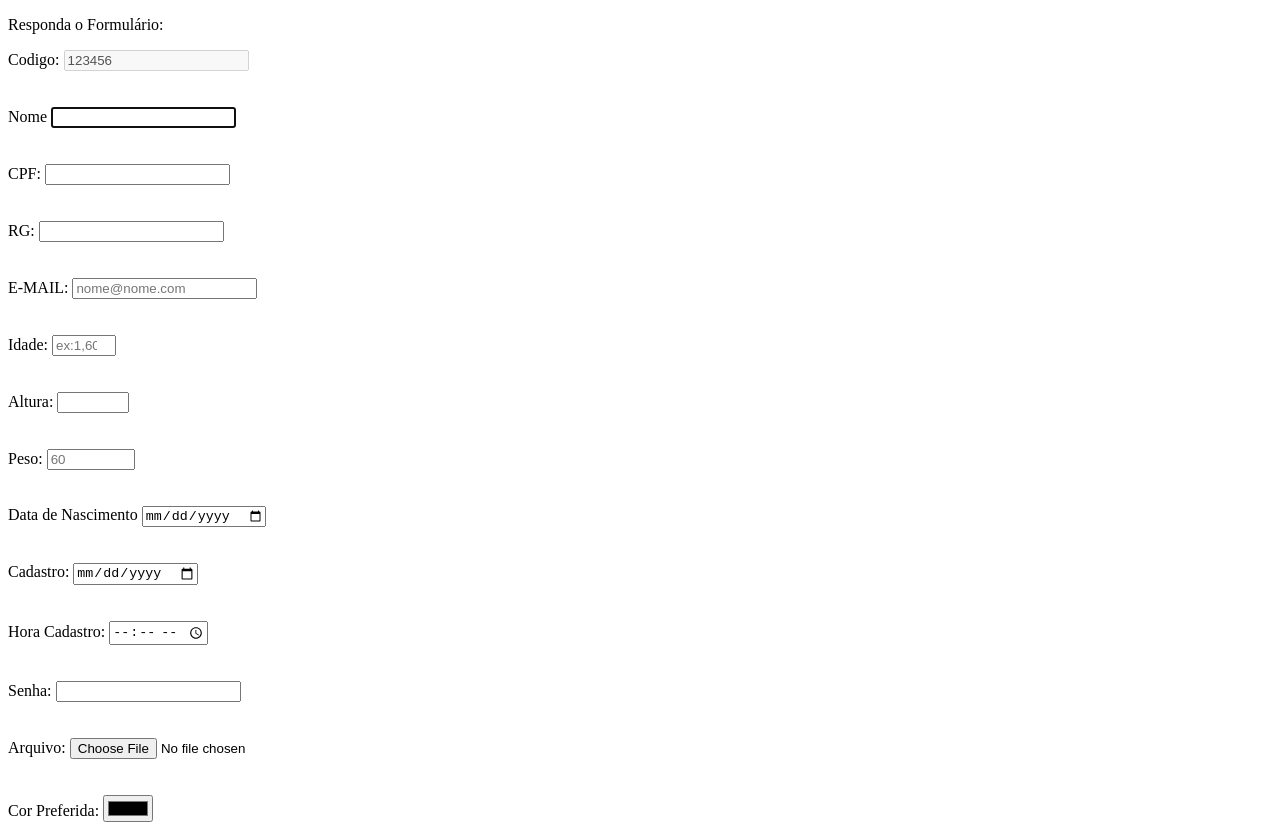
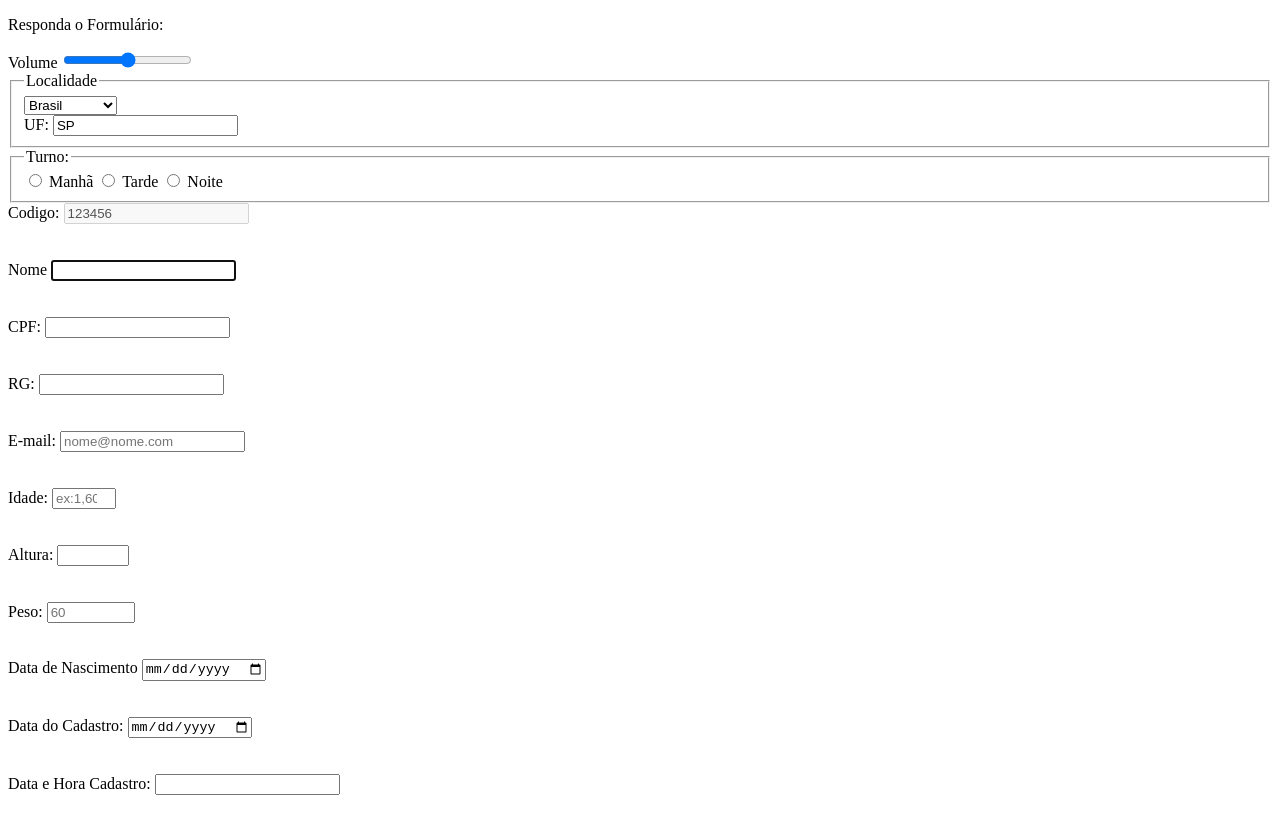
Before and after one commit to BarbaraUchoa/Formul-rios, a plain HTML site: page index.html in a window 1280 px wide. Shown: the top 825 px of the page. Drawn offline with Linux system fonts and the light colour scheme.

Commit message:
feat:Criando formulários com abreviações

```diff
--- a/index.html
+++ b/index.html
@@ -11,6 +11,53 @@
     <p>Responda o Formulário:</p>
 
         <form action="">
+
+
+            <div class="controle-form">
+                <label for="volume">Volume</label>
+                <input type="range" id="volume" min="0" max="100" step="10">
+            </div>
+
+            <fieldset>
+                <legend>Localidade</legend>
+
+                <select id="País">
+                    <option value="0">Brasil</option>
+                    <option value="1">Argentina</option>
+                    <option value="2">Afeganistão</option>
+                    <option value="3">Canadá</option>
+                        <legend>Localidade</legend>
+                    <datalist id="uf">
+                        <option value="AP">Amapá</option>
+                        <option value="CE">Ceará</option>
+                        <option value="SP">São Paulo</option>
+                        <option value="TO">Tocantins</option>
+
+                    </datalist>
+                </select>
+
+                <div class="controle-form">
+                    <label for="selectUF">UF:</label>
+                    <input list="uf" value="SP"id="selectUF">
+                </div>
+
+            </fieldset>
+
+            <fieldset>
+                <legend>Turno:</legend>
+
+                <div class="controle-form">
+
+                    <input type="radio" name="turno" id="manha">
+                    <label for="manha">Manhã</label>
+
+                    <input type="radio" name="turno" id="tarde">
+                    <label for="tarde" id="tarde">Tarde</label>
+
+                    <input type="radio" name="turno" id="noite">
+                    <label for="noite" id="noite">Noite</label>
+                </div>
+            </fieldset>
 
             <div class="controle-form">
                 <label for="codigo">Codigo:</label>
@@ -33,7 +80,7 @@
             </div><br><br>
 
             <div class="controle-form">
-                <label for="email">E-MAIL:</label>
+                <label for="email">E-mail:</label>
                 <input type="email" id="email" required autocomplete="email" placeholder="nome@nome.com">
             </div><br><br>
 
@@ -59,8 +106,14 @@
             </div><br><br>
 
             <div class="controle-form">
-                <label for="cadastro">Cadastro:</label>
-                <input type="date" id="cadastro" >
+                <label for="dataCadastro"> Data do Cadastro:</label>
+                <input type="date" id="dataCdastro" >
+            </div><br><br>
+
+
+            <div class="controle-form">
+                <label for="dataHoraCadastro"> Data e Hora Cadastro:</label>
+                <input type="dataHoraCadastro" id="dataHoraCadastro" >
             </div><br><br>
 
             <div class="controle-form">
@@ -68,8 +121,9 @@
                 <input type="time" id="idade" >
             </div><br><br>
 
+
             <div class="controle-form">
-                <label for="novaSenha">Senha:</label>
+                 <label for="novaSenha">Senha:</label>
                 <input type="password" id="novaSenha" >
             </div><br><br>
             <div class="controle">
@@ -92,6 +146,7 @@
             <button type="desabled">Desabilitado</button>
 
         </form>
+
 </body>
     <p>Obrigada pelas respostas!</p>
 </html>
--- a/style.css
+++ b/style.css
@@ -1,3 +1,8 @@
+* {
+    box-sizing: border-box;
+}
+
+
 button[type="submit"] {
     background-color: #34cc8b;
     border: none;
@@ -43,15 +48,15 @@ button[type="reset"]:active{
     box-shadow: inset 4px 4px 4px #444;
 
 }
+
 button:disabled,
-button:disabled:hover{
+button:disabled:hover {
   background-color: #ccc;
   box-shadow: none;
   cursor:not-allowed;
   border: none;
   padding:10px  20px;
   border-radius: 8px;
-
-
+  color: #444;
 
 }
```
Also changed, not shown: emmet.html (added).
